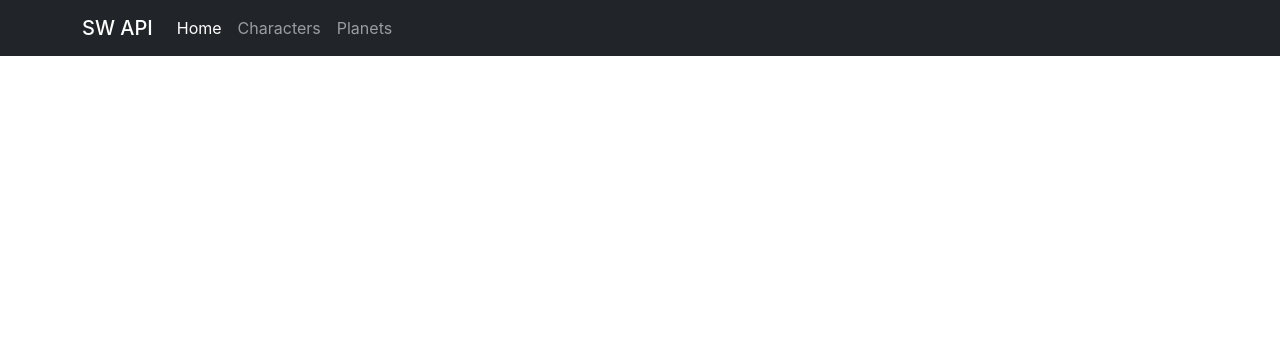
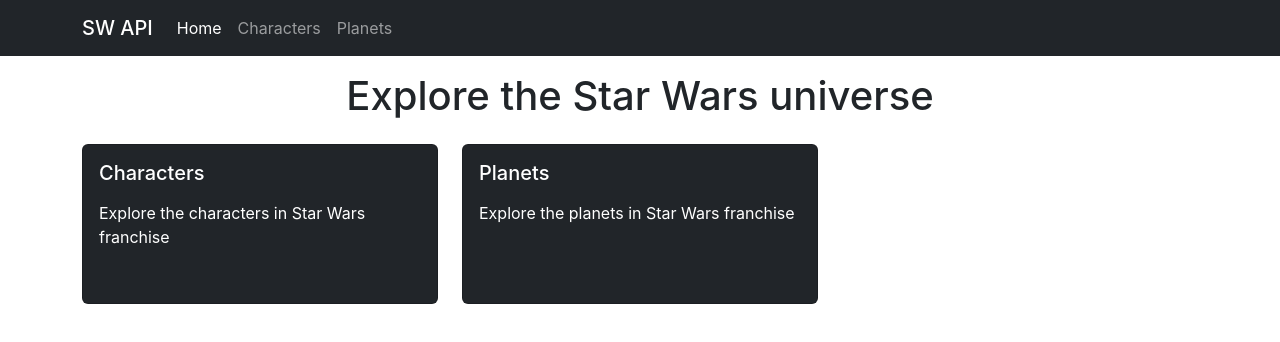
Before and after one commit to jgoh88/star-wars-api, a React (Create React App) app: page / in a window 1280 px wide. Shown: the top 342 px of the page. Built offline with nearby package versions, Linux system fonts and the light colour scheme.

Commit message:
added homepage

```diff
--- a/src/App.js
+++ b/src/App.js
@@ -1,7 +1,7 @@
+import Home from "./components/Home";
 import NavBar from "./components/NavBar";
 import { GlobalStateProvider } from "./hooks/globalState";
-
-const { BrowserRouter, Routes } = require("react-router-dom");
+import { BrowserRouter, Routes, Route } from "react-router-dom"
 
 function App() {
   return (
@@ -9,7 +9,7 @@
       <GlobalStateProvider>
         <NavBar />
         <Routes>
-
+          <Route path={"/"} element={<Home />} />
         </Routes>
       </GlobalStateProvider>
     </BrowserRouter>
--- /dev/null
+++ b/src/components/Home/index.jsx
@@ -0,0 +1,33 @@
+import { Col, Container, Row, Card } from "react-bootstrap";
+import siteResources from "../../configs/siteResourceConfig";
+import { LinkContainer } from "react-router-bootstrap";
+
+export default function Home() {
+    return (
+        <Container>
+            <Row className="mt-3 text-center">
+                <Col>
+                    <h1>Explore the Star Wars universe</h1>
+                </Col>
+            </Row>
+            <Row>
+                {siteResources.map(siteResource =>
+                    <LinkContainer to={`/${siteResource.resource}`}>
+                        <Col xs={12} md={6} lg={4} key={siteResource.resource} className="mt-3">
+                            <Card
+                                style={{height: 'min-content', minHeight: '20vh', cursor: "pointer"}}
+                                bg={"dark"}
+                                variant={'dark'}
+                            >
+                                <Card.Body>
+                                    <Card.Title className="text-white">{siteResource.navTitle}</Card.Title>
+                                    <Card.Text className="text-white mt-3">{siteResource.description}</Card.Text>
+                                </Card.Body>
+                            </Card>
+                        </Col>
+                    </LinkContainer>
+                )}
+            </Row>
+        </Container>
+    )
+}
```
